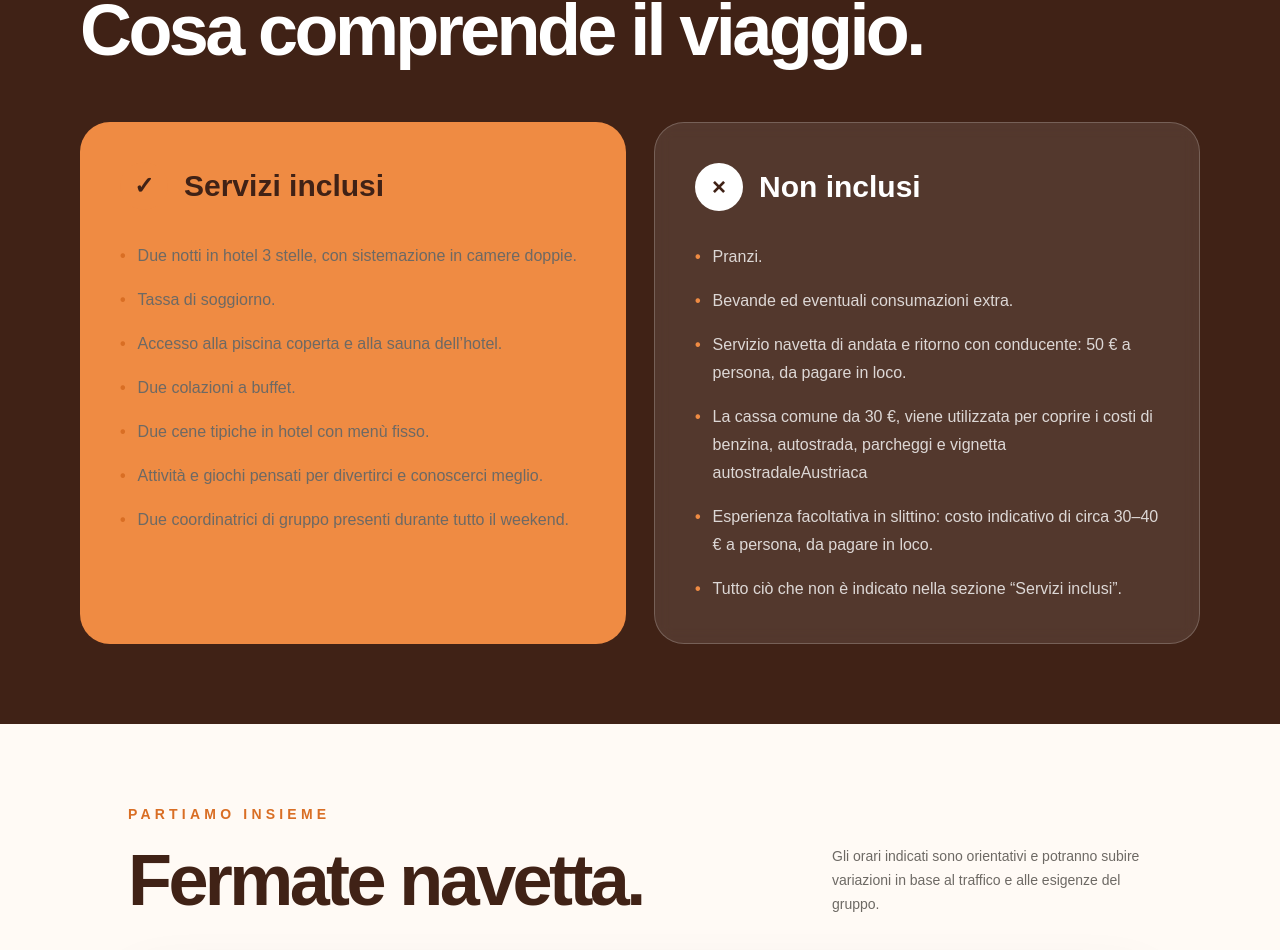
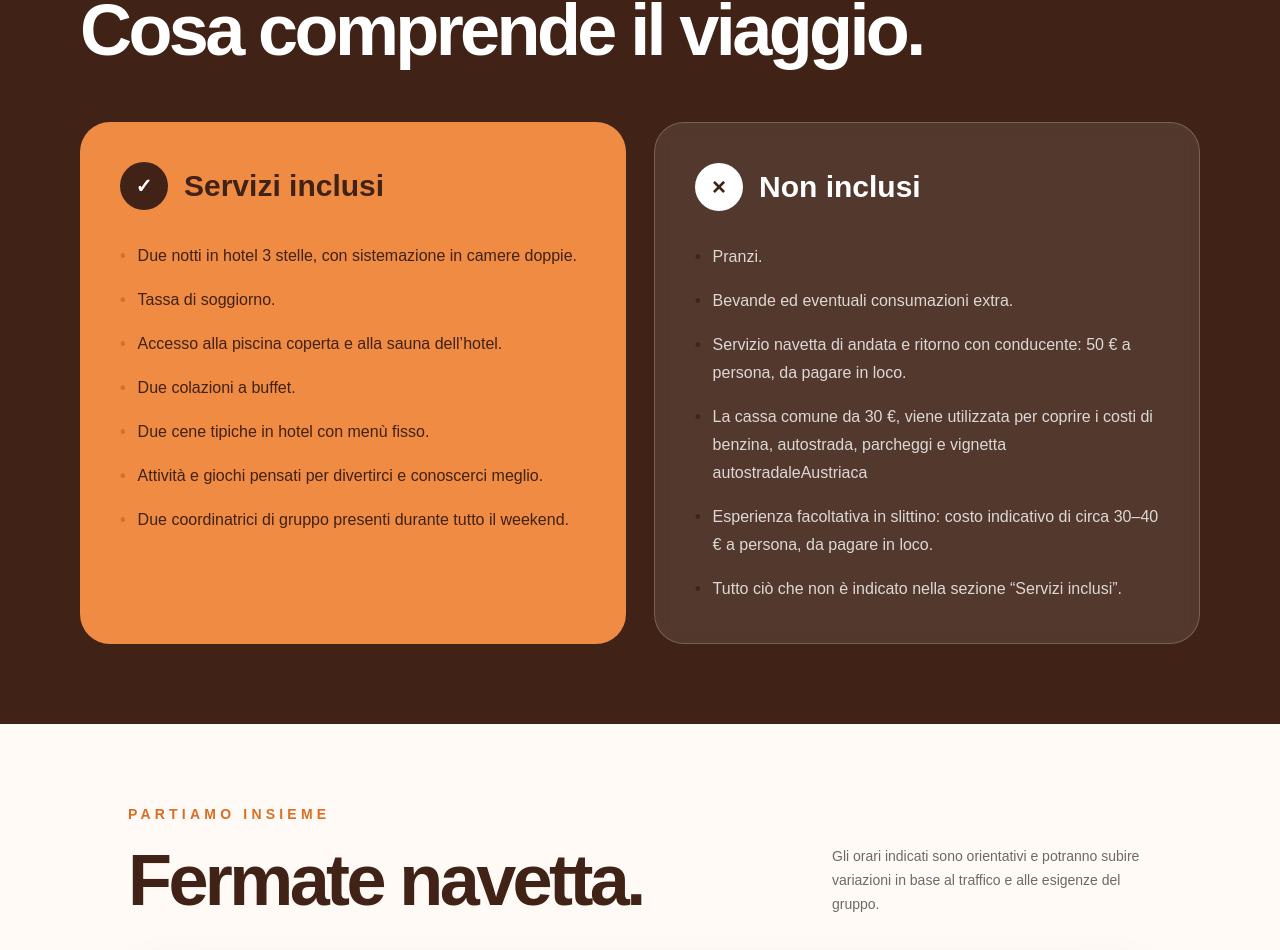
Before and after one commit to LOKAHI-web/LOKAHI, a Next.js app in the folder lokahi-app/: page /Viaggi/mercatini-natale in a window 1280 px wide. Shown: the part 2051-3001 px from the top of the page. Built offline with nearby package versions, Linux system fonts and the light colour scheme.

Commit message:
Aggiorna il sito

```diff
--- a/lokahi-app/app/Viaggi/mercatini-natale/page.tsx
+++ b/lokahi-app/app/Viaggi/mercatini-natale/page.tsx
@@ -232,7 +232,7 @@ export default function MercatiniNatalePage() {
                     <div className="mt-14 grid gap-7 lg:grid-cols-2">
                         <div className="rounded-[30px] bg-[#ef8b43] p-7 text-[#402216] md:p-10">
                             <div className="flex items-center gap-4">
-                                <span className="flex h-12 w-12 items-center justify-center rounded-full bg-[#ef8b43] text-2xl font-bold">
+                                <span className="flex h-12 w-12 items-center justify-center rounded-full bg-[#402216] text-xl font-bold text-white">
                                     ✓
                                 </span>
                                 <h3 className="text-3xl font-bold">Servizi inclusi</h3>
@@ -242,7 +242,7 @@ export default function MercatiniNatalePage() {
                                 {incluso.map((servizio) => (
                                     <li
                                         key={servizio}
-                                        className="flex gap-3 leading-7 text-[#6d6964]"
+                                        className="flex gap-3 leading-7 text-[#402216]"
                                     >
                                         <span className="font-bold text-[#d96e24]">•</span>
                                         <span>{servizio}</span>
@@ -265,7 +265,7 @@ export default function MercatiniNatalePage() {
                                         key={servizio}
                                         className="flex gap-3 leading-7 text-white/80"
                                     >
-                                        <span className="font-bold text-[#ef8b43]">•</span>
+                                        <span className="font-bold text-[#402216]">•</span>
                                         <span>{servizio}</span>
                                     </li>
                                 ))}
```
